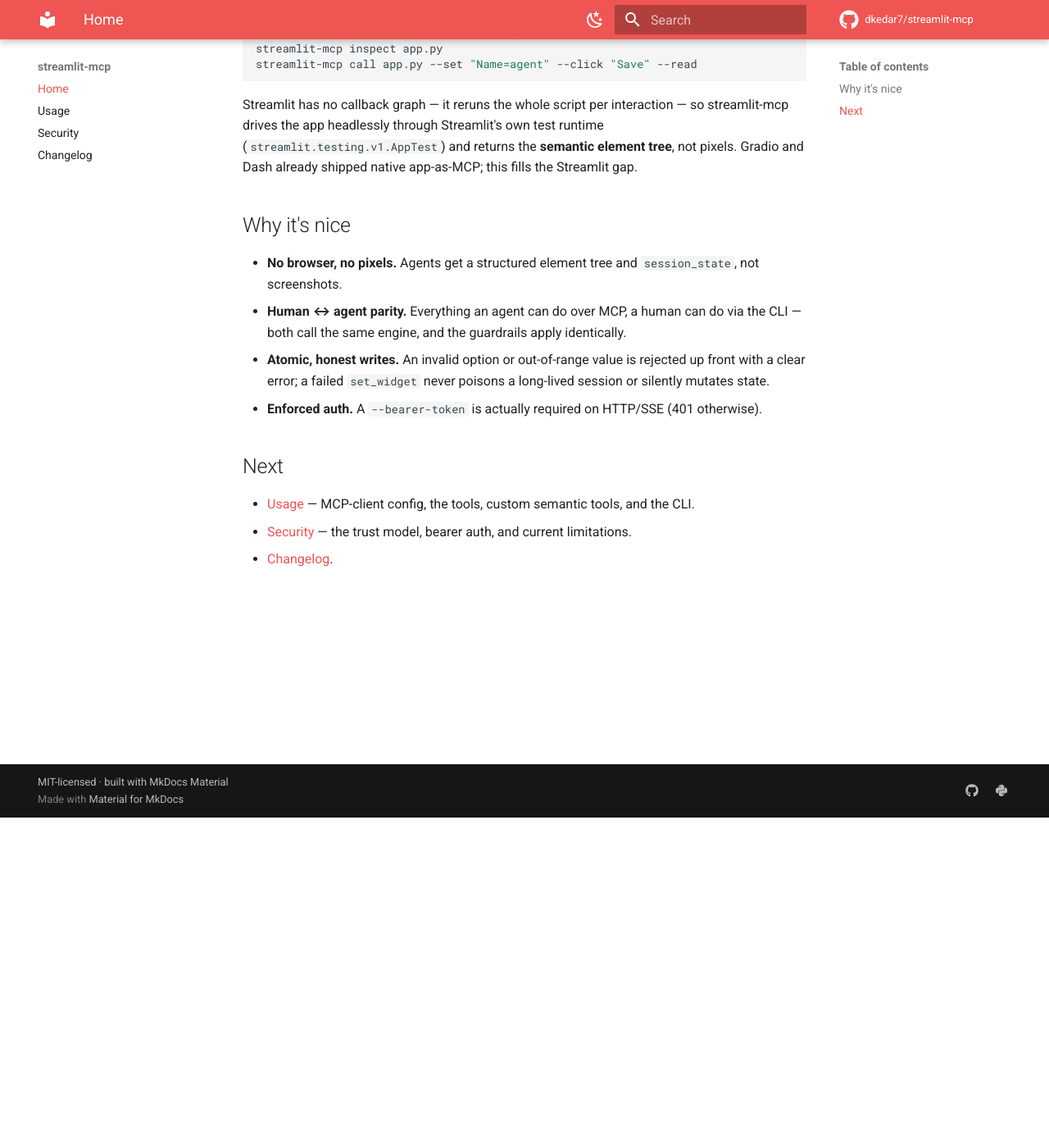
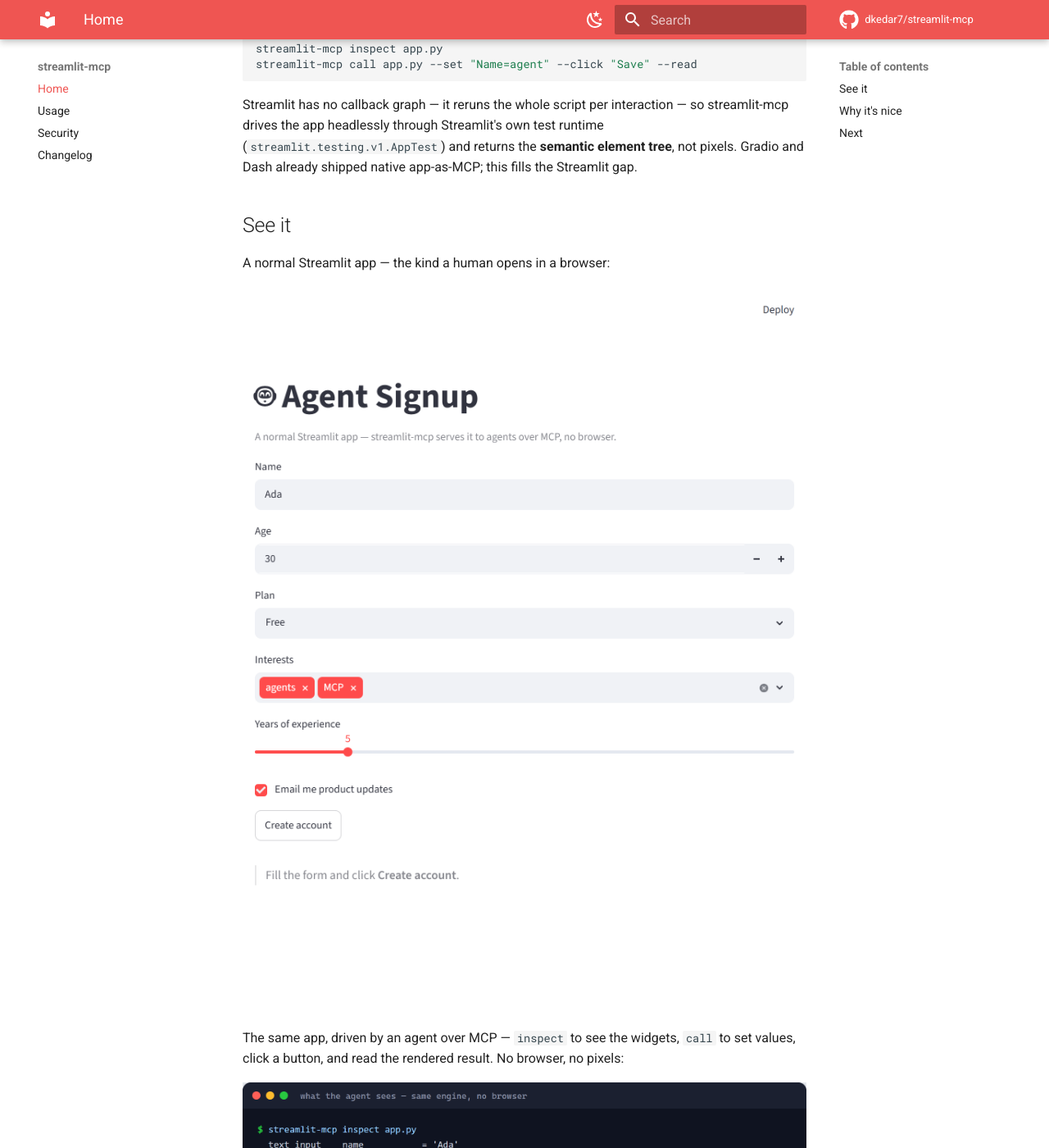
Before and after one commit to dkedar7/streamlit-mcp, an MkDocs documentation site: the page built from docs/index.md, in a window 1280 px wide and 1400 px high, scrolled down 403 px. Shown: the whole window at 82% size. Built offline with MkDocs 1.6.1 and Material for MkDocs 9.7.7, drawn with Linux system fonts in a browser that asks for light colours; comment, search, counter and statistics services are not loaded.

Commit message:
docs: add demo screenshots (human view + agent's-eye view) (#19)
Adds visuals to the docs site and README:
- docs/assets/demo-app.png — a real Streamlit signup form (captured headless
  via Playwright at 2x).
- docs/assets/agent-view.png — the real streamlit-mcp CLI/MCP output against the
  same app: `inspect` shows the widget tree; `call --set/--click/--read` drives
  it and reads the rendered result. Honestly framed as "what the agent sees" vs
  the human's browser view (the library drives apps headlessly — no browser).

Wired into docs/index.md ("See it") and README ("Demo", side-by-side). The demo
app uses markdown for its result so the agent can read it (st.success/st.info
aren't captured yet — a documented limitation). mkdocs build --strict is clean.

Docs-only; no version bump.


Claude-Session: https://claude.ai/code/session_01JyBXCLGUpZ1J4sbS9eatBp

Co-authored-by: Kedar Dabhadkar <kdabhadk@gmail.com>
Co-authored-by: Claude Opus 4.8 (1M context) <noreply@anthropic.com>

```diff
--- a/docs/index.md
+++ b/docs/index.md
@@ -24,6 +24,17 @@ drives the app headlessly through Streamlit's own test runtime (`streamlit.testi
 and returns the **semantic element tree**, not pixels. Gradio and Dash already shipped native
 app-as-MCP; this fills the Streamlit gap.
 
+## See it
+
+A normal Streamlit app — the kind a human opens in a browser:
+
+![A Streamlit signup form running in a browser](assets/demo-app.png)
+
+The same app, driven by an agent over MCP — `inspect` to see the widgets, `call` to set values,
+click a button, and read the rendered result. No browser, no pixels:
+
+![The streamlit-mcp CLI introspecting and driving the app](assets/agent-view.png)
+
 ## Why it's nice
 
 - **No browser, no pixels.** Agents get a structured element tree and `session_state`, not
```
Also changed, not shown: README.md (+16 -0 lines), docs/assets/agent-view.png (added), docs/assets/demo-app.png (added).
